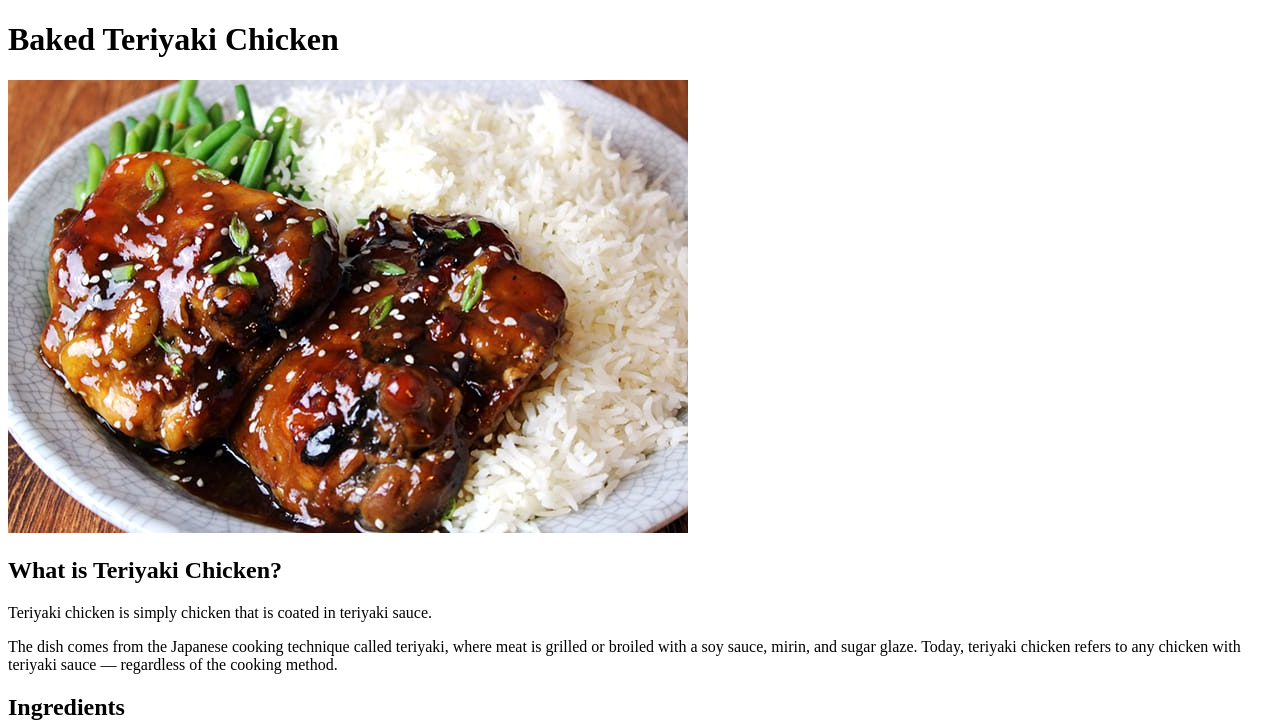
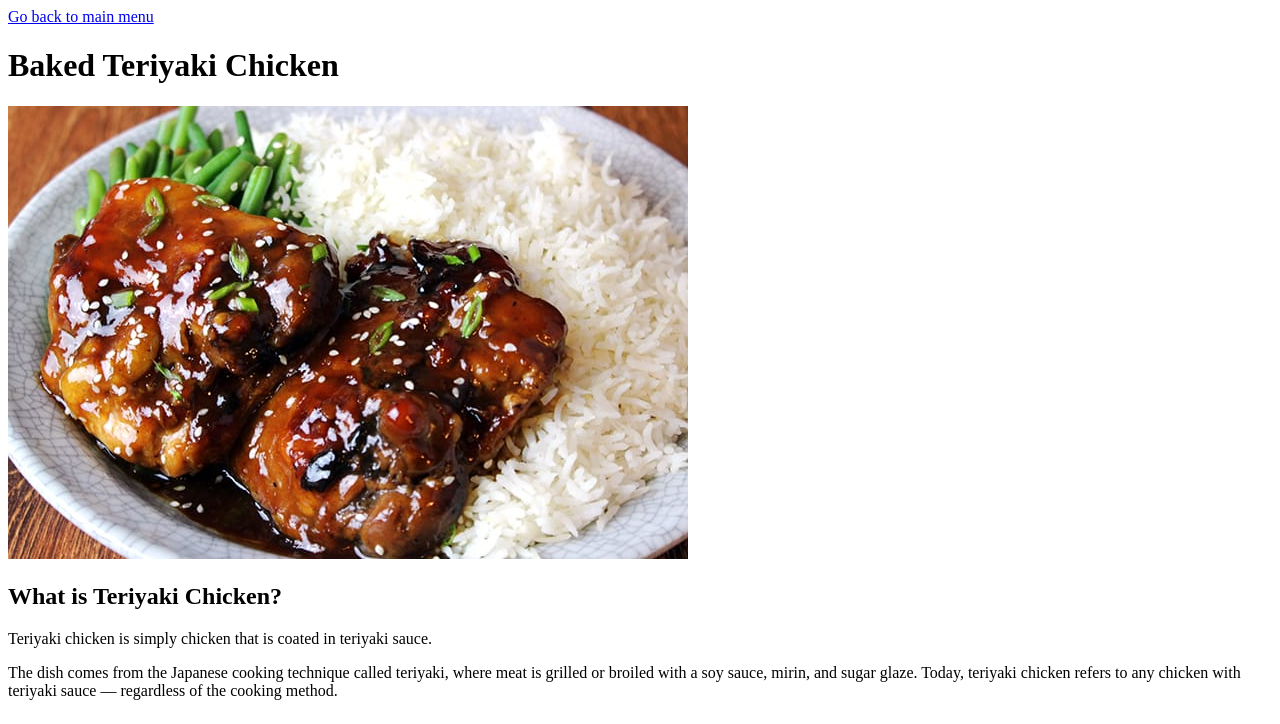
Before and after one commit to kylemngbt/odin-recipes, a plain HTML site: page recipes/teriyaki.html in a window 1280 px wide. Shown: the top 724 px of the page. Drawn offline with Linux system fonts and the light colour scheme.

Commit message:
Add the go back to main menu link text

```diff
--- a/recipes/teriyaki.html
+++ b/recipes/teriyaki.html
@@ -6,6 +6,7 @@
     </head>
 
     <body>
+        <a href="../index.html">Go back to main menu</a>
         <h1>Baked Teriyaki Chicken</h1>
         <img src="../images/teriyaki.jpeg">
         <h2>What is Teriyaki Chicken?</h2>
```
